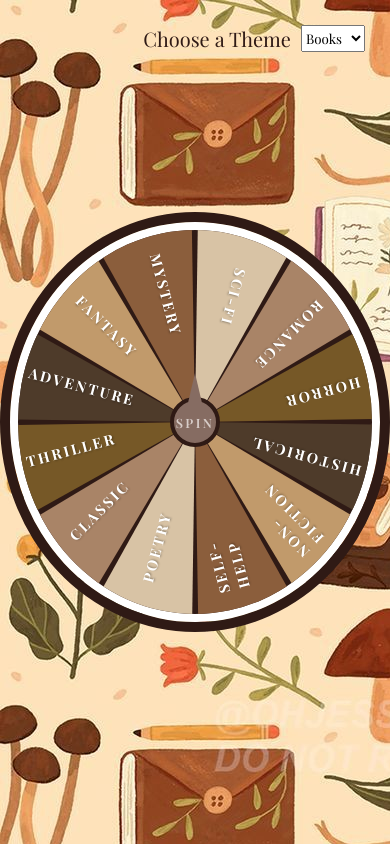
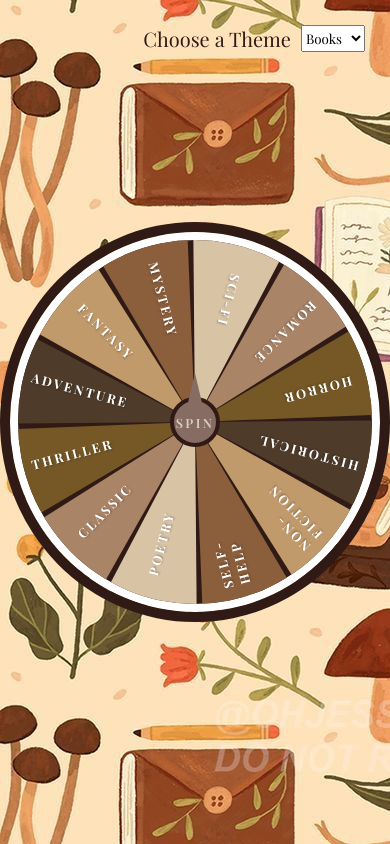
Before and after one commit to Subhoshri/Spin-Wheel, a plain HTML site: page index.html in a window 390 px wide. Drawn offline with nearby package versions, Linux system fonts and the light colour scheme.

Commit message:
Update style.css

```diff
--- a/style.css
+++ b/style.css
@@ -196,24 +196,24 @@ body{
 
 @media (max-width: 640px) {
     .spin-wheel {
-        width: 560px;
-        height: 560px;
+        width: 540px;
+        height: 540px;
     }
     .spin-wheel .spin {
         width: 60px;
         height: 60px;
-        font-size: 1rem;
+        font-size: 0.9rem;
     }
     .spin-wheel .wheel-container .wheel-item span {
-        font-size: 1rem;
+        font-size: 0.9rem;
         padding: 1.5rem;
     }
 }
 
 @media (max-width: 480px) {
     .spin-wheel {
-        width: 420px;
-        height: 420px;
+        width: 400px;
+        height: 400px;
     }
     .spin-wheel .spin {
         width: 50px;
@@ -221,7 +221,7 @@ body{
         font-size: 0.8rem;
     }
     .spin-wheel .wheel-container .wheel-item span {
-        font-size: 0.9rem;
+        font-size: 0.8rem;
         padding: 1.5rem;
     }
 }
```
